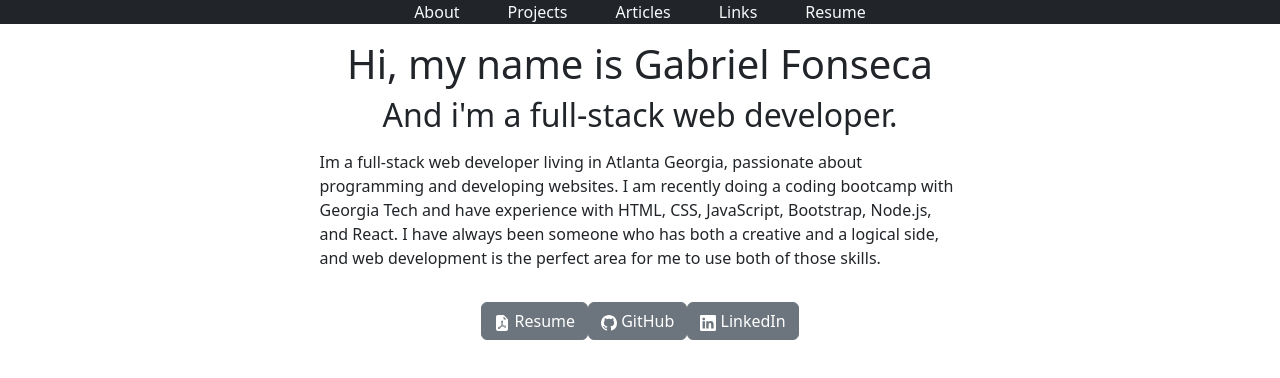
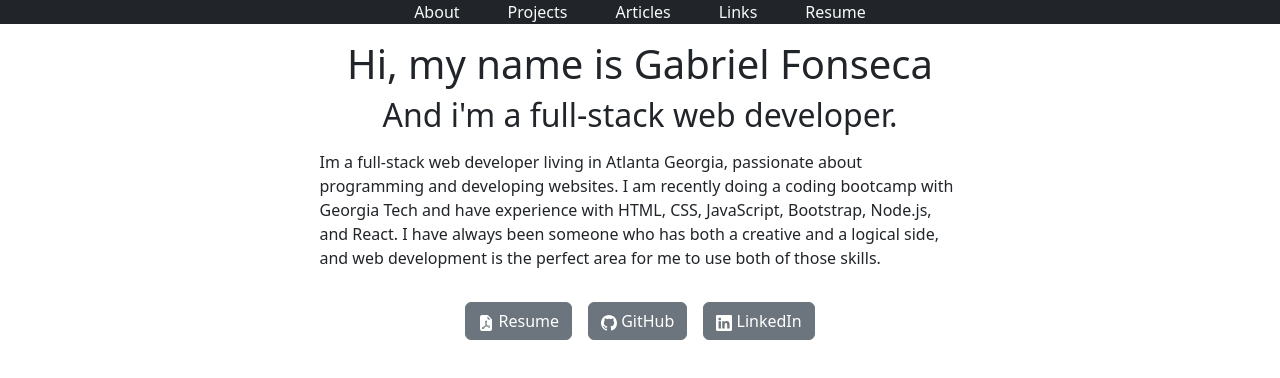
Before and after one commit to gabefando/portfoliov2, a React (Create React App) app: page / in a window 1280 px wide. Shown: the top 378 px of the page. Built offline with nearby package versions, Linux system fonts and the light colour scheme.

Commit message:
spaced out links in about section

```diff
--- a/src/components/About.js
+++ b/src/components/About.js
@@ -12,24 +12,30 @@ function About() {
                     <p className="col-7">Im a full-stack web developer living in Atlanta Georgia, passionate about programming and developing websites. I am recently doing a coding bootcamp with Georgia Tech and have experience with HTML, CSS, JavaScript, Bootstrap, Node.js, and React. I have always been someone who has both a creative and a logical side, and web development is the perfect area for me to use both of those skills.</p>
                 </div>
             </div>
-            <div class="text-center mt-3">
-                    <a type="button" class="btn btn-secondary" href="https://gabe-fonseca-resume.tiiny.site/">
+            <div className="d-flex justify-content-center text-center mt-3">
+                <div className="px-2">
+                    <a type="button" className="btn btn-secondary" href="https://gabe-fonseca-resume.tiiny.site/">
                         <svg xmlns="http://www.w3.org/2000/svg" width="16" height="16" fill="currentColor" class="bi bi-file-earmark-pdf-fill" viewBox="0 0 16 16">
                             <path d="M5.523 12.424c.14-.082.293-.162.459-.238a7.878 7.878 0 0 1-.45.606c-.28.337-.498.516-.635.572a.266.266 0 0 1-.035.012.282.282 0 0 1-.026-.044c-.056-.11-.054-.216.04-.36.106-.165.319-.354.647-.548zm2.455-1.647c-.119.025-.237.05-.356.078a21.148 21.148 0 0 0 .5-1.05 12.045 12.045 0 0 0 .51.858c-.217.032-.436.07-.654.114zm2.525.939a3.881 3.881 0 0 1-.435-.41c.228.005.434.022.612.054.317.057.466.147.518.209a.095.095 0 0 1 .026.064.436.436 0 0 1-.06.2.307.307 0 0 1-.094.124.107.107 0 0 1-.069.015c-.09-.003-.258-.066-.498-.256zM8.278 6.97c-.04.244-.108.524-.2.829a4.86 4.86 0 0 1-.089-.346c-.076-.353-.087-.63-.046-.822.038-.177.11-.248.196-.283a.517.517 0 0 1 .145-.04c.013.03.028.092.032.198.005.122-.007.277-.038.465z"></path>
                             <path fill-rule="evenodd" d="M4 0h5.293A1 1 0 0 1 10 .293L13.707 4a1 1 0 0 1 .293.707V14a2 2 0 0 1-2 2H4a2 2 0 0 1-2-2V2a2 2 0 0 1 2-2zm5.5 1.5v2a1 1 0 0 0 1 1h2l-3-3zM4.165 13.668c.09.18.23.343.438.419.207.075.412.04.58-.03.318-.13.635-.436.926-.786.333-.401.683-.927 1.021-1.51a11.651 11.651 0 0 1 1.997-.406c.3.383.61.713.91.95.28.22.603.403.934.417a.856.856 0 0 0 .51-.138c.155-.101.27-.247.354-.416.09-.181.145-.37.138-.563a.844.844 0 0 0-.2-.518c-.226-.27-.596-.4-.96-.465a5.76 5.76 0 0 0-1.335-.05 10.954 10.954 0 0 1-.98-1.686c.25-.66.437-1.284.52-1.794.036-.218.055-.426.048-.614a1.238 1.238 0 0 0-.127-.538.7.7 0 0 0-.477-.365c-.202-.043-.41 0-.601.077-.377.15-.576.47-.651.823-.073.34-.04.736.046 1.136.088.406.238.848.43 1.295a19.697 19.697 0 0 1-1.062 2.227 7.662 7.662 0 0 0-1.482.645c-.37.22-.699.48-.897.787-.21.326-.275.714-.08 1.103z"></path>
                         </svg> Resume
                     </a>
-                    <a type="button" class="btn btn-secondary" href="https://github.com/gabefando">
+                </div>
+                <div className="px-2">
+                    <a type="button" className="btn btn-secondary" href="https://github.com/gabefando">
                         <svg xmlns="http://www.w3.org/2000/svg" width="16" height="16" fill="currentColor" class="bi bi-github" viewBox="0 0 16 16">
                             <path d="M8 0C3.58 0 0 3.58 0 8c0 3.54 2.29 6.53 5.47 7.59.4.07.55-.17.55-.38 0-.19-.01-.82-.01-1.49-2.01.37-2.53-.49-2.69-.94-.09-.23-.48-.94-.82-1.13-.28-.15-.68-.52-.01-.53.63-.01 1.08.58 1.23.82.72 1.21 1.87.87 2.33.66.07-.52.28-.87.51-1.07-1.78-.2-3.64-.89-3.64-3.95 0-.87.31-1.59.82-2.15-.08-.2-.36-1.02.08-2.12 0 0 .67-.21 2.2.82.64-.18 1.32-.27 2-.27.68 0 1.36.09 2 .27 1.53-1.04 2.2-.82 2.2-.82.44 1.1.16 1.92.08 2.12.51.56.82 1.27.82 2.15 0 3.07-1.87 3.75-3.65 3.95.29.25.54.73.54 1.48 0 1.07-.01 1.93-.01 2.2 0 .21.15.46.55.38A8.012 8.012 0 0 0 16 8c0-4.42-3.58-8-8-8z"></path>
                         </svg> GitHub
                     </a>
-                    <a type="button" class="btn btn-secondary" href="https://www.linkedin.com/in/gabe-fonseca/">
+                </div>
+                <div className="px-2">
+                    <a type="button" className="btn btn-secondary" href="https://www.linkedin.com/in/gabe-fonseca/">
                         <svg xmlns="http://www.w3.org/2000/svg" width="16" height="16" fill="currentColor" class="bi bi-linkedin" viewBox="0 0 16 16">
                             <path d="M0 1.146C0 .513.526 0 1.175 0h13.65C15.474 0 16 .513 16 1.146v13.708c0 .633-.526 1.146-1.175 1.146H1.175C.526 16 0 15.487 0 14.854V1.146zm4.943 12.248V6.169H2.542v7.225h2.401zm-1.2-8.212c.837 0 1.358-.554 1.358-1.248-.015-.709-.52-1.248-1.342-1.248-.822 0-1.359.54-1.359 1.248 0 .694.521 1.248 1.327 1.248h.016zm4.908 8.212V9.359c0-.216.016-.432.08-.586.173-.431.568-.878 1.232-.878.869 0 1.216.662 1.216 1.634v3.865h2.401V9.25c0-2.22-1.184-3.252-2.764-3.252-1.274 0-1.845.7-2.165 1.193v.025h-.016a5.54 5.54 0 0 1 .016-.025V6.169h-2.4c.03.678 0 7.225 0 7.225h2.4z"></path>
                         </svg> LinkedIn
                     </a>
                 </div>
+            </div>
         </div>
     )
 }
```
